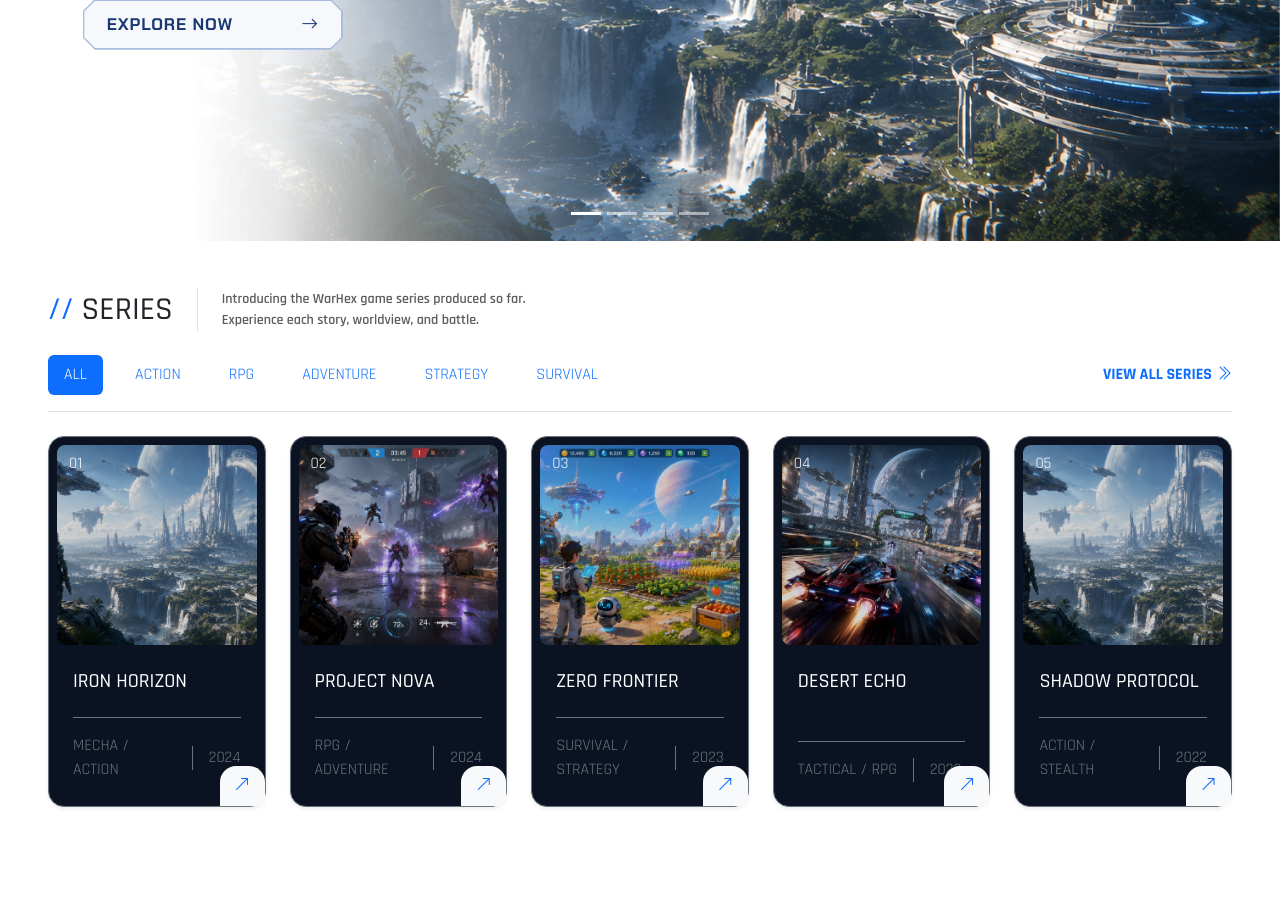
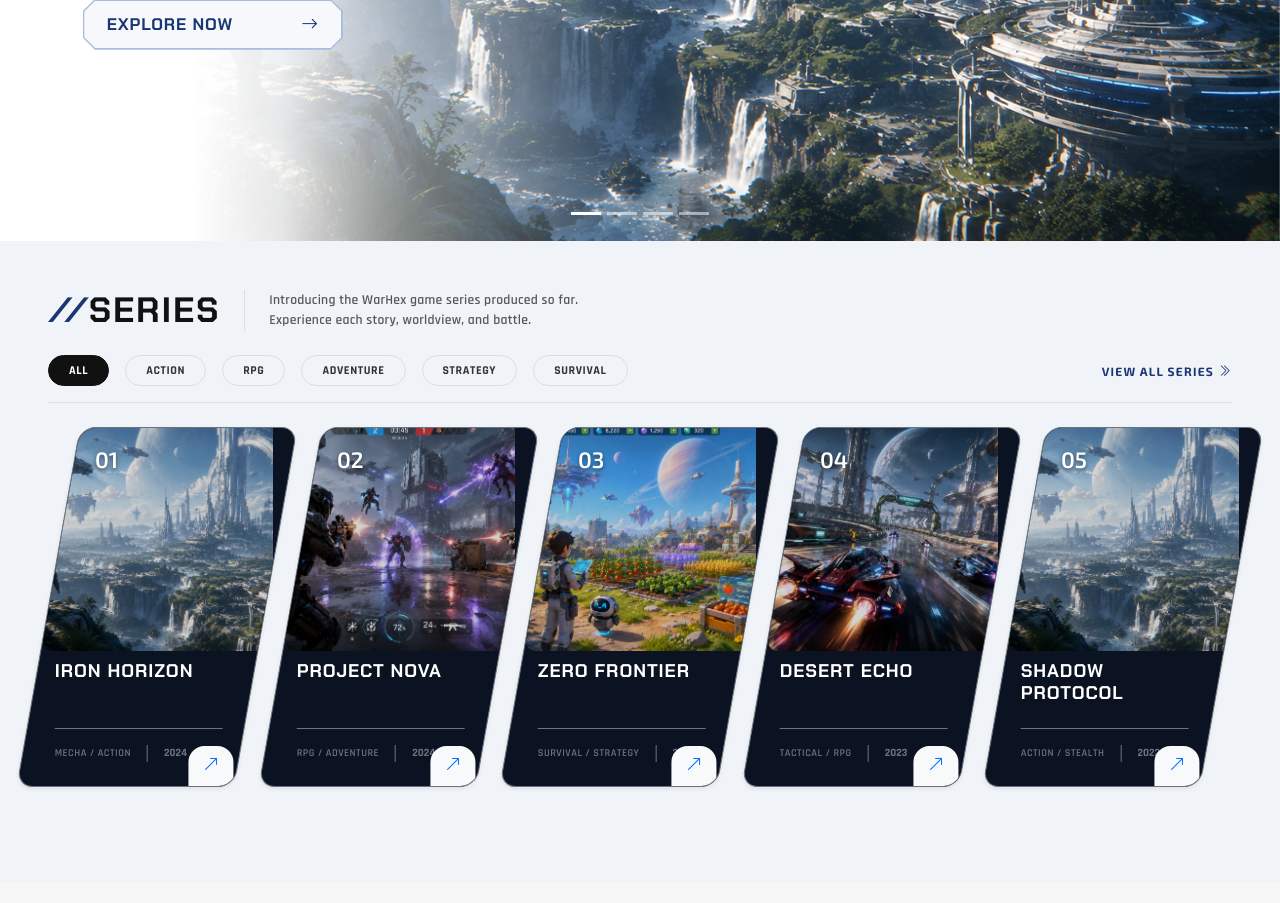
Before and after one commit to ythStevin0/UTSWeb_IF4A_0047, a PHP site: page / in a window 1280 px wide. Shown: the part 648-1551 px from the top of the page. After the commit the page ends 1438 px from the top, so only its background shows below. Run offline with PHP 8.4, Linux system fonts and the light colour scheme.

Commit message:
memberikan style pada series section dan membuat  efek jajar genjang pada card

```diff
--- a/style.css
+++ b/style.css
@@ -140,3 +140,98 @@ body{
 .hero-button:hover::before {
   background-color: #1a3673;
 }
+
+/* Series Section */
+.series-section {
+  font-family: "Rajdhani", sans-serif;
+}
+.series-title {
+  font-family: "Chakra Petch", sans-serif;
+  font-weight: 700;
+  font-size: 2.2rem;
+  color: #111;
+  letter-spacing: 0.05em;
+}
+.series-slash {
+  color: #1a3673 !important;
+  font-style: italic;
+  font-weight: 900;
+  letter-spacing: -2px;
+}
+.series-desc {
+  border-color: #ddd !important;
+}
+.series-desc p {
+  font-size: 0.85rem;
+  letter-spacing: 0.02em;
+}
+.series-filters .nav-link {
+  color: #333;
+  border: 1px solid #ddd;
+  border-radius: 50rem;
+  padding: 0.35rem 1.25rem;
+  font-size: 0.75rem;
+  font-weight: 700;
+  letter-spacing: 0.05em;
+  background-color: transparent;
+  transition: all 0.2s ease;
+}
+.series-filters .nav-link.active {
+  background-color: #111;
+  color: #fff;
+  border-color: #111;
+}
+.series-filters .nav-link:hover:not(.active) {
+  background-color: #f8f9fa;
+  border-color: #ccc;
+}
+.view-all {
+  font-family: "Exo 2", sans-serif;
+  font-size: 0.75rem;
+  color: #1a3673;
+  letter-spacing: 0.1em;
+}
+.view-all i {
+  font-size: 0.8rem;
+}
+
+/* Cards */
+.series-section {
+  background-color: #f0f4f8 !important;
+}
+.series-card {
+  transform: skewX(-10deg);
+  transition: transform 0.3s ease, box-shadow 0.3s ease;
+  overflow: hidden;
+}
+.series-card:hover {
+  transform: skewX(-10deg) translateY(-5px);
+  box-shadow: 0 10px 20px rgba(0,0,0,0.15) !important;
+}
+.unskew {
+  transform: skewX(10deg);
+}
+.series-card img {
+  transform: skewX(10deg) scale(1.15) translateX(-5%);
+}
+.series-num {
+  font-family: "Exo 2", sans-serif;
+  font-size: 1.4rem;
+  font-weight: 600;
+  text-shadow: 0 2px 4px rgba(0,0,0,0.5);
+}
+.series-title-text {
+  font-family: "Chakra Petch", sans-serif;
+  font-size: 1.15rem;
+  font-weight: 700;
+  letter-spacing: 0.05em;
+}
+.series-genre {
+  font-size: 0.65rem;
+  font-weight: 600;
+  letter-spacing: 0.05em;
+}
+.series-year {
+  font-size: 0.7rem;
+  font-weight: 700;
+}
```
